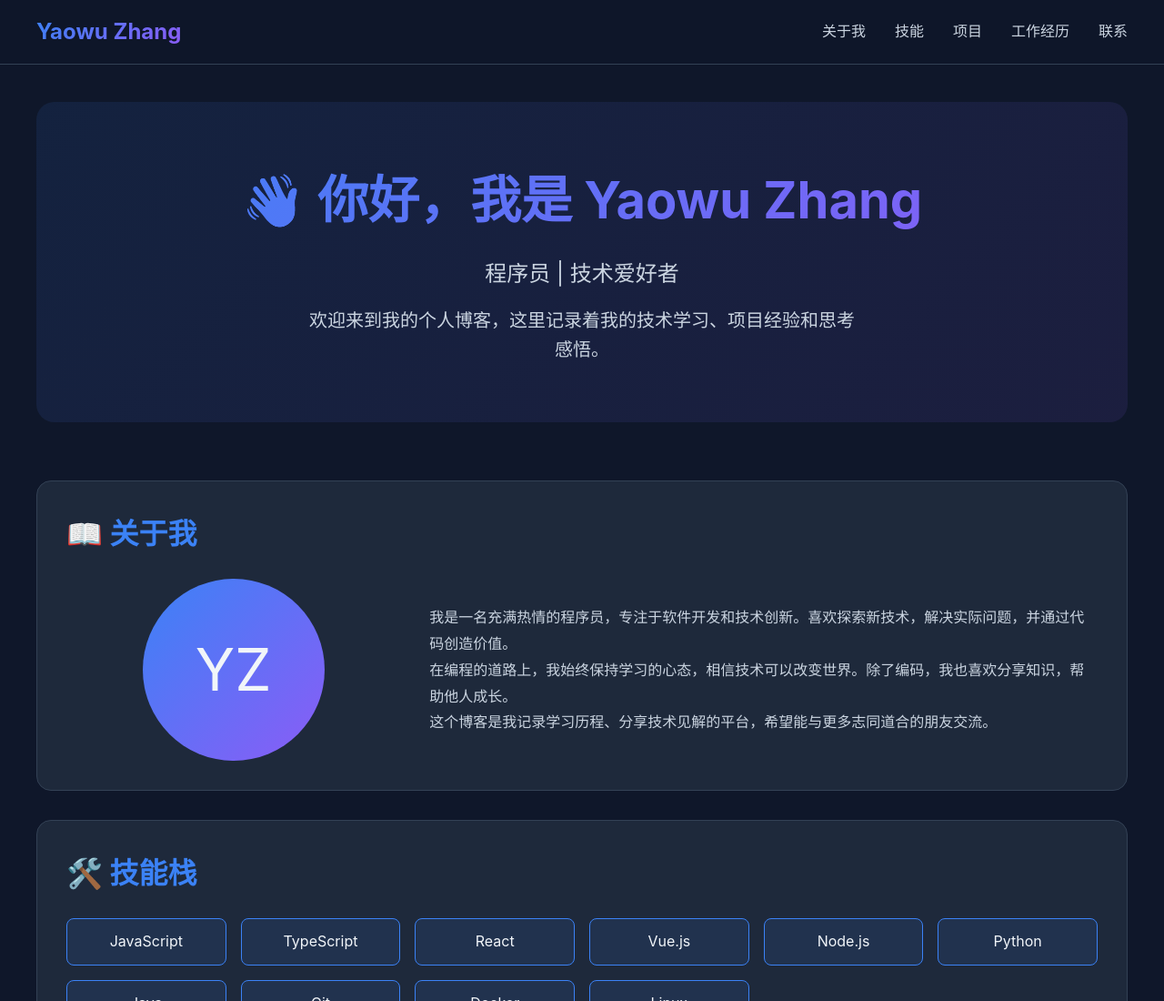
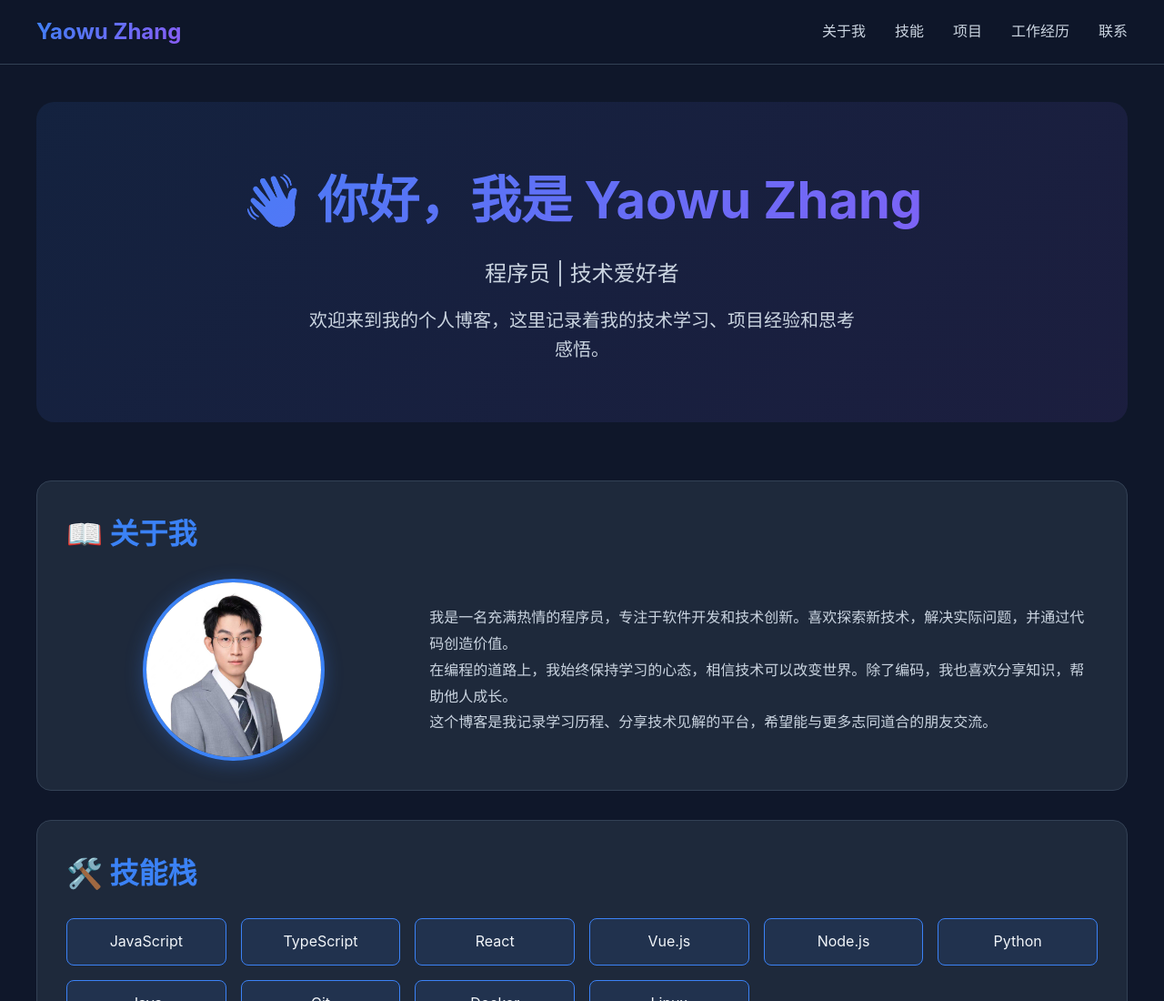
Before and after one commit to Napoleon1Zhang/Napoleon1Zhang.github.io, a plain HTML site: page index.html in a window 1280 px wide. Shown: the top 1100 px of the page at 91% size. Drawn offline with Linux system fonts and the light colour scheme.

Commit message:
Update index.html

```diff
--- a/index.html
+++ b/index.html
@@ -154,12 +154,17 @@
       width: 200px;
       height: 200px;
       border-radius: 50%;
-      background: linear-gradient(135deg, var(--primary-color), var(--secondary-color));
-      display: flex;
-      align-items: center;
-      justify-content: center;
-      font-size: 4rem;
       margin: 0 auto;
+      overflow: hidden;
+      border: 4px solid var(--primary-color);
+      box-shadow: 0 4px 20px rgba(59, 130, 246, 0.3);
+    }
+
+    .avatar img {
+      width: 100%;
+      height: 100%;
+      object-fit: cover;
+      display: block;
     }
 
     .about-text {
@@ -372,7 +377,6 @@
       .avatar {
         width: 150px;
         height: 150px;
-        font-size: 3rem;
       }
 
       .projects-grid {
@@ -441,7 +445,9 @@
       <section id="about" class="card">
         <h2>📖 关于我</h2>
         <div class="about-content">
-          <div class="avatar">YZ</div>
+          <div class="avatar">
+            <img src="241768207359_.pic.jpg" alt="Yaowu Zhang">
+          </div>
           <div class="about-text">
             <p>我是一名充满热情的程序员，专注于软件开发和技术创新。喜欢探索新技术，解决实际问题，并通过代码创造价值。</p>
             <p>在编程的道路上，我始终保持学习的心态，相信技术可以改变世界。除了编码，我也喜欢分享知识，帮助他人成长。</p>
```
